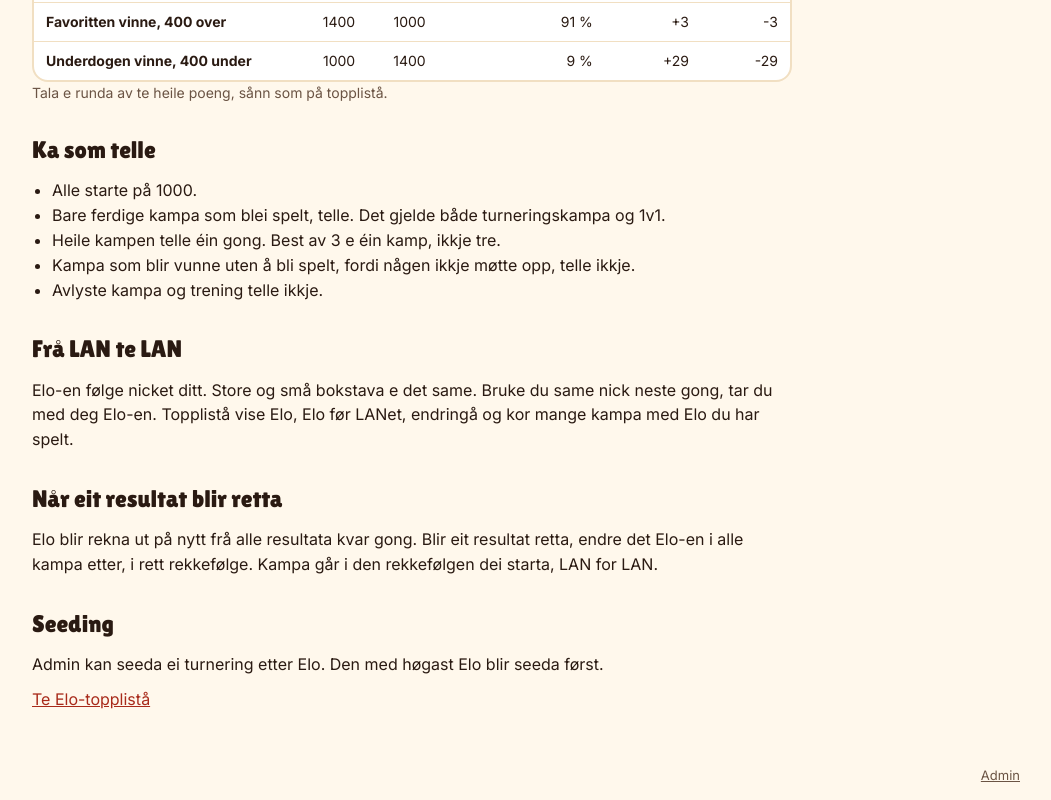
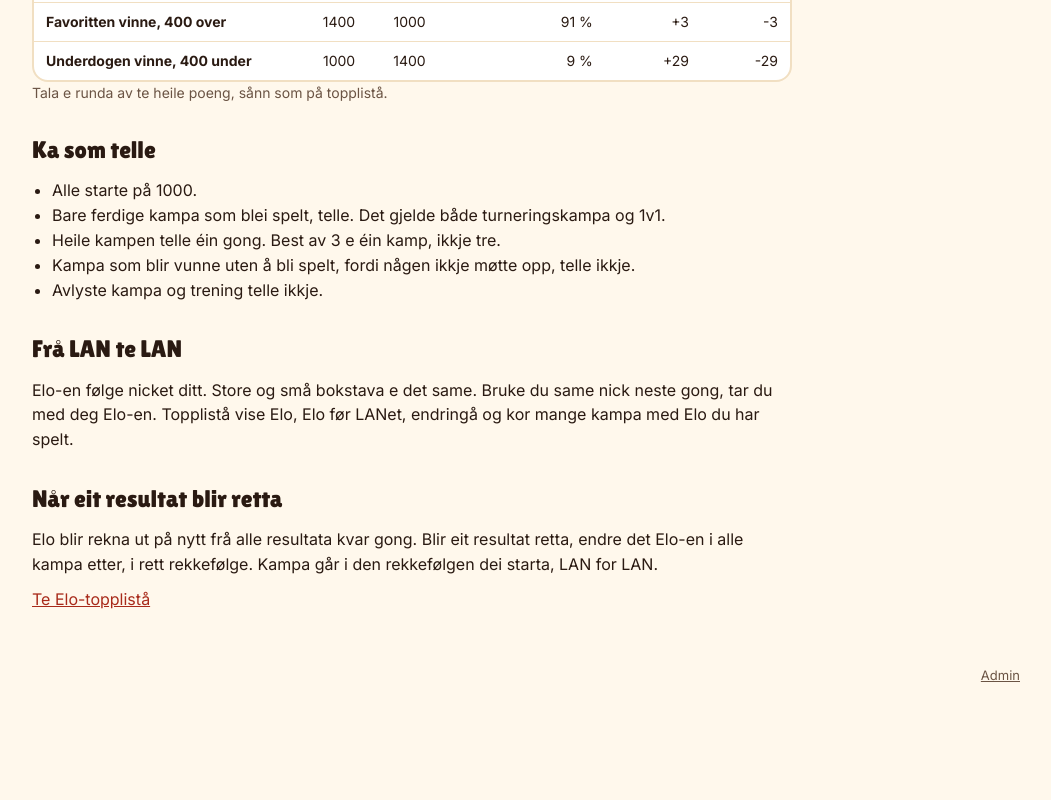
Before and after one commit to sondresjolyst/blobby-volley-tournament, a Next.js app: page /elo in a window 1280 px wide. Shown: the part 982-1782 px from the top of the page, without its empty margins (228-1279 px from the left). After the commit the page ends 1682 px from the top, so only its background shows below. Built offline with nearby package versions, Linux system fonts and the light colour scheme; no server answers; the database is empty.

Commit message:
fix: drop the seeding section from the Elo page

```diff
--- a/src/app/elo/page.tsx
+++ b/src/app/elo/page.tsx
@@ -125,13 +125,6 @@ export default async function EloPage() {
                     </p>
                 </section>
 
-                <section aria-labelledby="seeding" className={styles.section}>
-                    <h2 id="seeding" className={styles.heading}>
-                        Seeding
-                    </h2>
-                    <p>Admin kan seeda ei turnering etter Elo. Den med høgast Elo blir seeda først.</p>
-                </section>
-
                 <p className={styles.section}>
                     <Link href="/leaderboard?board=elo">Te Elo-topplistå</Link>
                 </p>
```
